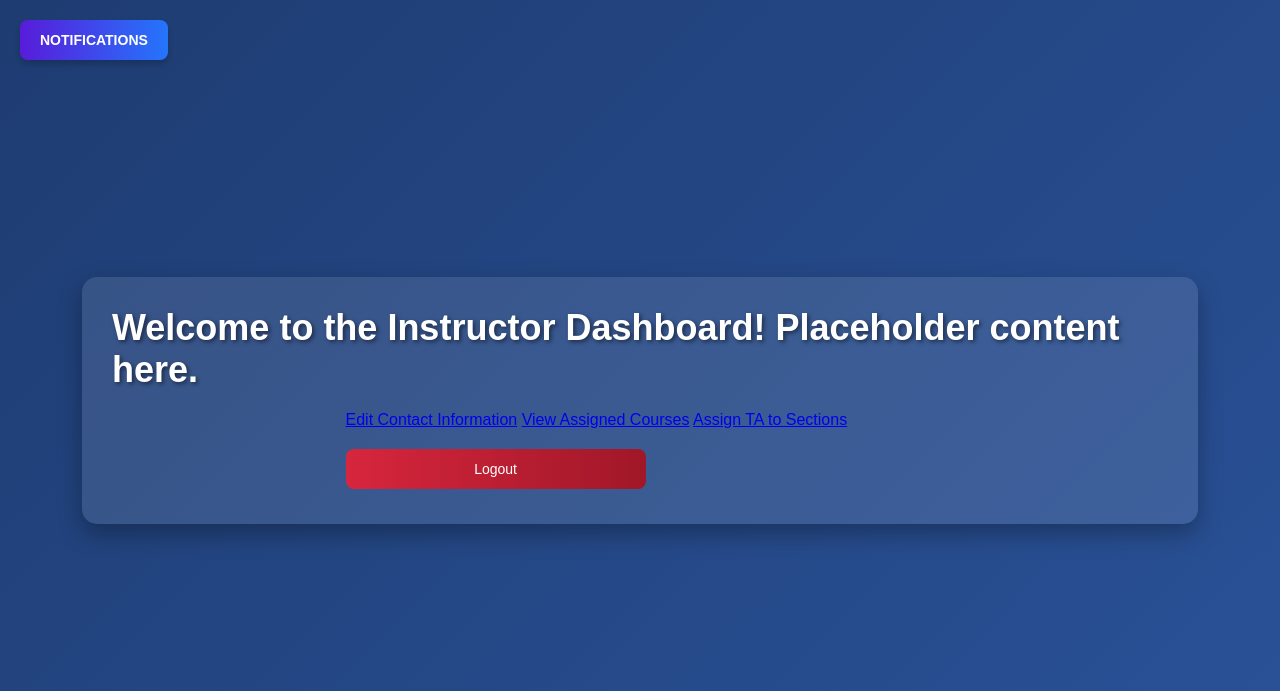
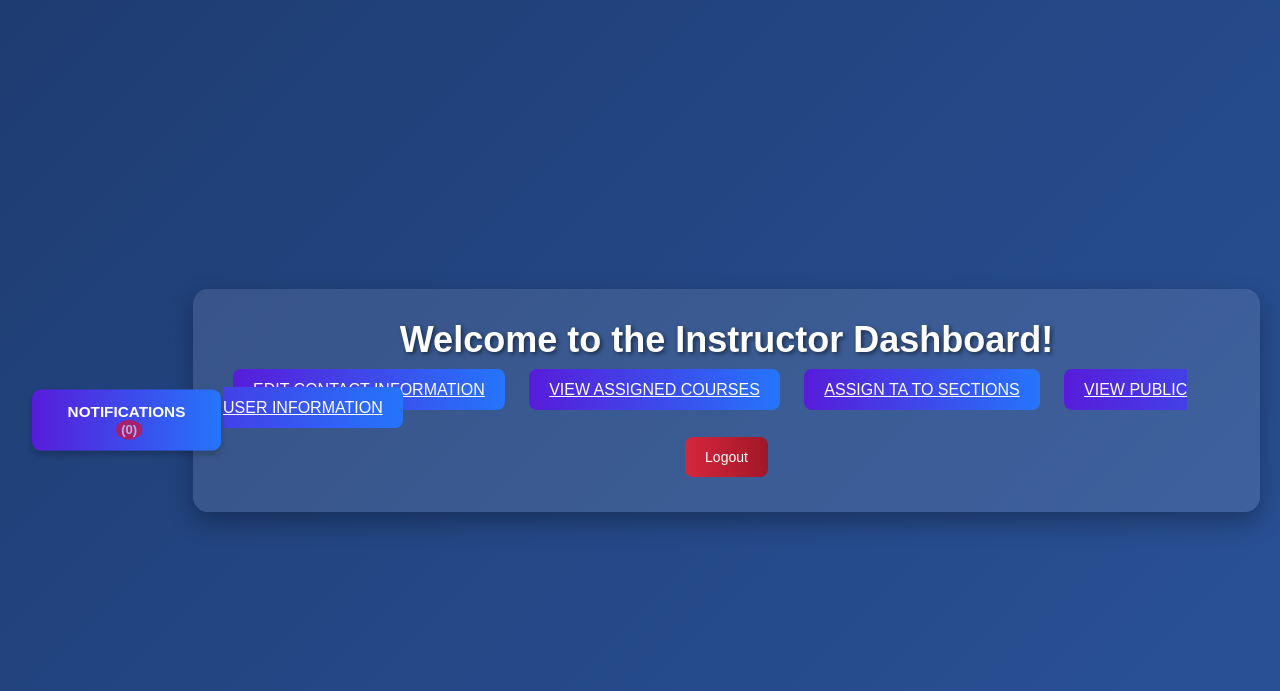
Before and after one commit to 33AndrewM33/TASchedulerApp, a Django app: page /home/instructor/ in a window 1280 px wide. Shown: the top 691 px of the page. Run offline with Django 5.2, Linux system fonts and the light colour scheme; a user stored in the database is signed in; tables that the repository leaves empty hold one stand-in row (values such as "Sample post"); data that the repository does not hold is empty.

Commit message:
Instructor dashboard

```diff
--- a/DjangoProject/urls.py
+++ b/DjangoProject/urls.py
@@ -13,7 +13,7 @@
 
     # Role-based Home Pages
     path('home/ta/', views.home_ta, name='home_ta'),  # TA home page
-    path('home/instructor/', views.home_instructor, name='home_instructor'),  # Instructor home page
+    path('home/instructor/', views.home_instructor, name='home_instructor'),
 
     # Notifications
     path('notifications/clear/', views.clear_notifications, name='clear_notifications'),
@@ -46,5 +46,6 @@
     path('home/instructor/view_courses/', views.view_courses, name='view_courses'),
     path('home/instructor/assign_ta_to_section/', views.assign_ta_to_section, name='assign_ta_to_section'),
     path('unassign_ta/<int:section_id>/<int:ta_id>/', views.unassign_ta, name='unassign_ta'),
-
+    path('home/instructor/view_public_users/', views.view_public_users, name='view_public_users'),
+    path('clear_notifications/', views.clear_notifications, name='clear_notifications'),
 ]
--- a/TAScheduler/views.py
+++ b/TAScheduler/views.py
@@ -311,9 +311,17 @@
 
 @login_required
 def home_instructor(request):
+    if not request.user.is_instructor:
+        return redirect('home')  # Redirect if the user is not an instructor
+
+    # Fetch notifications for the instructor
+    notifications = Notification.objects.filter(recipient=request.user, is_read=False)
+    unread_notifications_count = notifications.count()
+
     return render(request, 'home_instructor.html', {
         "user": request.user,
-        "message": "Welcome to the Instructor Dashboard! Placeholder content here.",
+        "notifications": notifications,
+        "unread_notifications_count": unread_notifications_count,
     })
 
 
@@ -606,3 +614,16 @@
     # Notify the instructor
     messages.success(request, f"TA {ta.user.first_name} {ta.user.last_name} has been unassigned from Section {section.section_id}.")
     return redirect('assign_ta_to_section')
+
+@login_required
+def view_public_users(request):
+    if not request.user.is_instructor:
+        messages.error(request, "You are not authorized to access this page.")
+        return redirect('home')
+
+    # Fetch all users' public information
+    users = User.objects.values('first_name', 'last_name', 'email', 'phone_number')
+
+    return render(request, 'view_public_users.html', {
+        'users': users,
+    })
--- a/static/css/style.css
+++ b/static/css/style.css
@@ -37,6 +37,11 @@
     margin-bottom: 20px;
     color: #fff;
     text-shadow: 2px 2px 4px rgba(0, 0, 0, 0.5);
+}
+
+.back-to-dashboard {
+    margin-top: 20px; /* Add space above the button */
+    display: inline-block; /* Ensure proper alignment */
 }
 
 /* Navigation Buttons */
@@ -294,7 +299,7 @@
 
 .btn-assign:hover {
     background-color: #e0a800;
-=======
+
     transform: scale(1.1);
     box-shadow: 0px 8px 20px rgba(0, 0, 0, 0.3);
 }
--- a/templates/home_instructor.html
+++ b/templates/home_instructor.html
@@ -8,29 +8,49 @@
     <link rel="stylesheet" href="{% static 'css/style.css' %}">
 </head>
 <body>
-    <!-- Notification Panel -->
     <div class="notification-container" id="notificationContainer">
-        <button class="notification-button" id="notificationButton">NOTIFICATIONS</button>
+        <!-- Notification button with count and animation -->
+        <button class="notification-button animated-notification" id="notificationButton">
+            NOTIFICATIONS <span class="notification-count">({{ unread_notifications_count }})</span>
+        </button>
         <div class="notification-panel" id="notificationPanel">
             <h2>Notifications</h2>
             <ul>
-                <li>No notifications available (Placeholder).</li>
+                {% for notification in notifications %}
+                    <li>
+                        <strong>{{ notification.subject }}</strong>
+                        <p>{{ notification.message }}</p>
+                        <small>{{ notification.timestamp }}</small>
+                    </li>
+                {% empty %}
+                    <li>No new notifications.</li>
+                {% endfor %}
             </ul>
-            <button class="close-button" id="closeButton">CLOSE</button>
+            <div class="notification-actions">
+                <button class="close-button" id="closeButton">CLOSE</button>
+                <form method="POST" action="{% url 'clear_notifications' %}">
+                    {% csrf_token %}
+                    <button type="submit" class="clear-button">CLEAR ALL</button>
+                </form>
+            </div>
         </div>
     </div>
 
     <div class="container">
         <header>
-            <h1>{{ message }}</h1>
+            <h1>Welcome to the Instructor Dashboard!</h1>
         </header>
+
+        <nav class="navigation">
+            <a class="nav-button" href="{% url 'edit_contact_info' %}">Edit Contact Information</a>
+            <a class="nav-button" href="{% url 'view_courses' %}">View Assigned Courses</a>
+            <a class="nav-button" href="{% url 'assign_ta_to_section' %}">Assign TA to Sections</a>
+            <a class="nav-button" href="{% url 'view_public_users' %}">View Public User Information</a>
+        </nav>
+
         <footer>
             <form action="{% url 'logout' %}" method="post">
                 {% csrf_token %}
-                <a href="{% url 'edit_contact_info' %}" class="nav-link">Edit Contact Information</a>
-                <a href="{% url 'view_courses' %}" class="nav-link">View Assigned Courses</a>
-                <a href="{% url 'assign_ta_to_section' %}" class="nav-link">Assign TA to Sections</a>
-
                 <input type="submit" class="logout-button" value="Logout">
             </form>
         </footer>
@@ -44,7 +64,7 @@
 
         // Toggle the notification panel
         notificationButton.addEventListener("click", () => {
-            notificationPanel.style.display = "block";
+            notificationPanel.style.display = notificationPanel.style.display === "block" ? "none" : "block";
         });
 
         // Close the notification panel
```
Also changed, not shown: templates/view_courses.html (+57 -12 lines), templates/view_public_users.html (added, +40 -0 lines).
